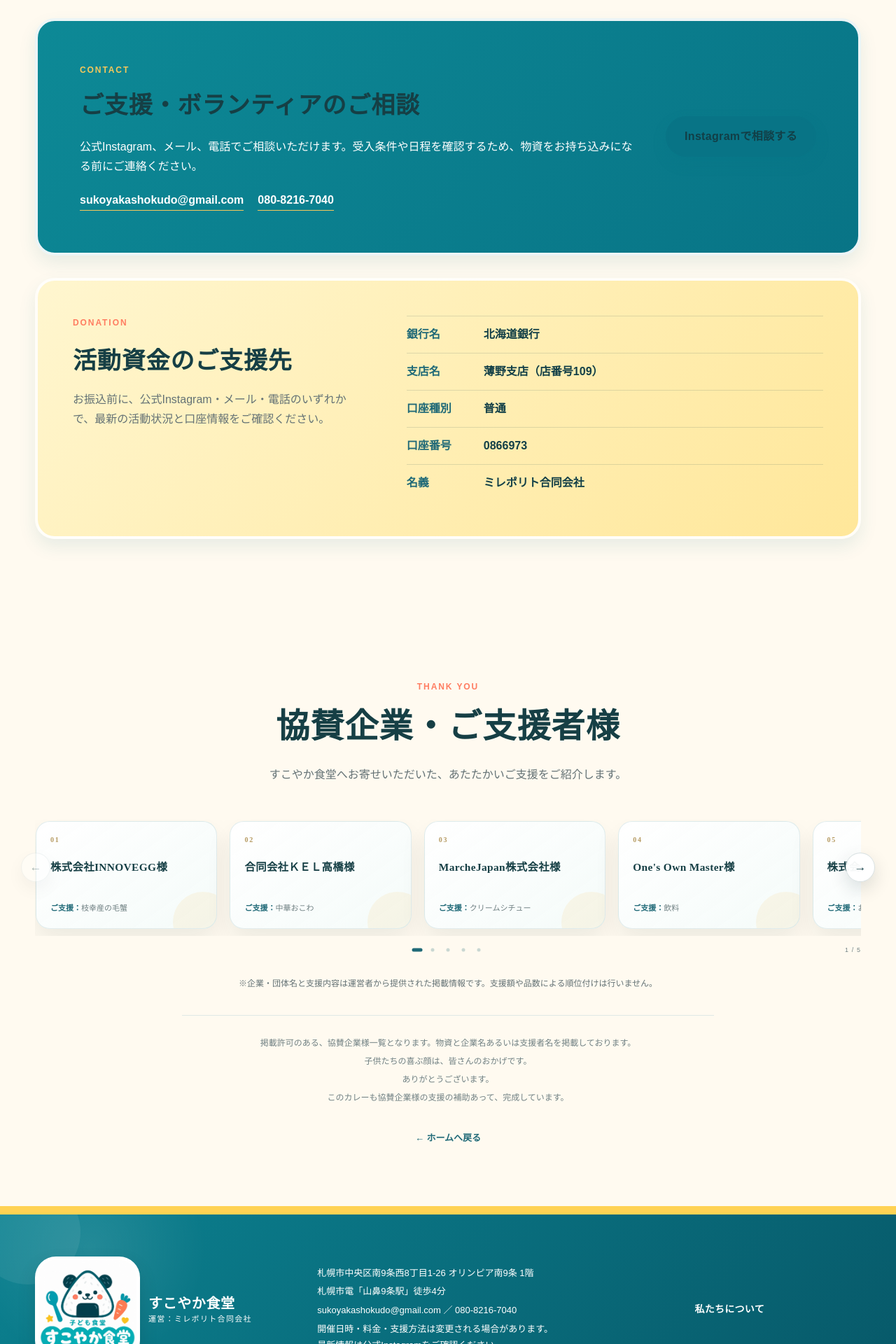
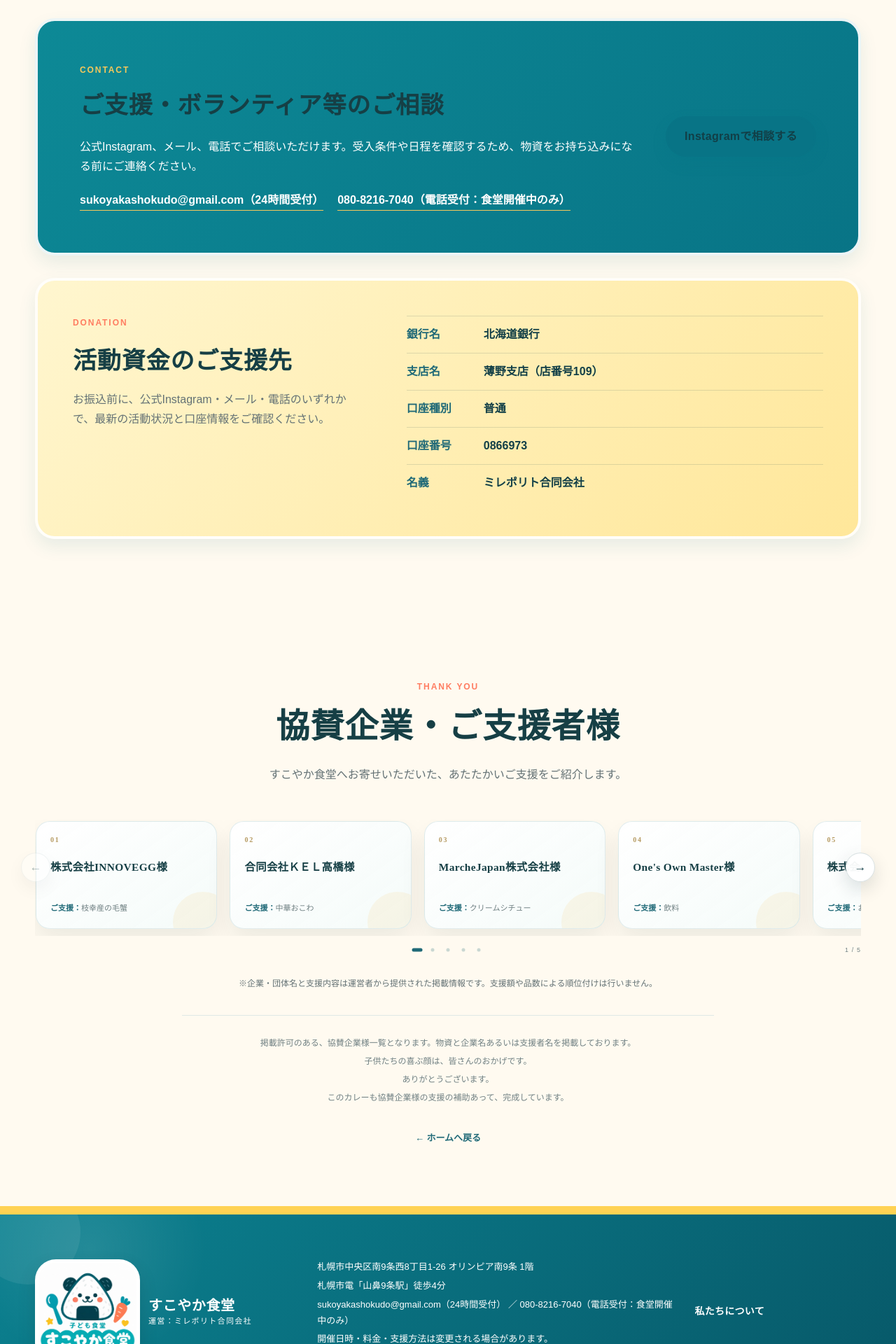
Before and after one commit to SUKOYAKASHOKUDO/sukoyaka-shokudo, a Next.js app: page /support in a window 1280 px wide. Shown: the part 2920-4840 px from the top of the page at 70% size. Built offline with nearby package versions, Linux system fonts and the light colour scheme.

Commit message:
Clarify contact reception hours

```diff
--- a/app/support/page.tsx
+++ b/app/support/page.tsx
@@ -171,13 +171,19 @@
             <div className="contact-callout">
               <div>
                 <p className="eyebrow light">CONTACT</p>
-                <h2>ご支援・ボランティアのご相談</h2>
+                <h2>ご支援・ボランティア等のご相談</h2>
                 <p>
                   公式Instagram、メール、電話でご相談いただけます。受入条件や日程を確認するため、物資をお持ち込みになる前にご連絡ください。
                 </p>
                 <div className="contact-details">
-                  <a href={`mailto:${site.email}`}>{site.email}</a>
-                  <a href={site.phoneHref}>{site.phone}</a>
+                  <a href={`mailto:${site.email}`}>
+                    {site.email}
+                    {site.emailReception}
+                  </a>
+                  <a href={site.phoneHref}>
+                    {site.phone}
+                    {site.phoneReception}
+                  </a>
                 </div>
               </div>
               <a
--- a/components/SiteFooter.tsx
+++ b/components/SiteFooter.tsx
@@ -39,9 +39,15 @@
           <p>{site.shortAddress}</p>
           <p>札幌市電「山鼻9条駅」徒歩4分</p>
           <p>
-            <a href={`mailto:${site.email}`}>{site.email}</a>
+            <a href={`mailto:${site.email}`}>
+              {site.email}
+              {site.emailReception}
+            </a>
             <span aria-hidden="true"> ／ </span>
-            <a href={site.phoneHref}>{site.phone}</a>
+            <a href={site.phoneHref}>
+              {site.phone}
+              {site.phoneReception}
+            </a>
           </p>
           <p>
             <FooterInformationNote />
--- a/content/siteContent.ts
+++ b/content/siteContent.ts
@@ -9,7 +9,9 @@
     "〒064-0809 北海道札幌市中央区南9条西8丁目1-26 オリンピア南9条 1階",
   shortAddress: "札幌市中央区南9条西8丁目1-26 オリンピア南9条 1階",
   email: "sukoyakashokudo@gmail.com",
+  emailReception: "（24時間受付）",
   phone: "080-8216-7040",
+  phoneReception: "（電話受付：食堂開催中のみ）",
   phoneHref: "tel:+818082167040",
   instagram: "https://www.instagram.com/mi_repollito/",
   line: "https://line.me/R/ti/p/%40424ryewz",
```
Also changed, not shown: app/page.tsx (+8 -2 lines).
